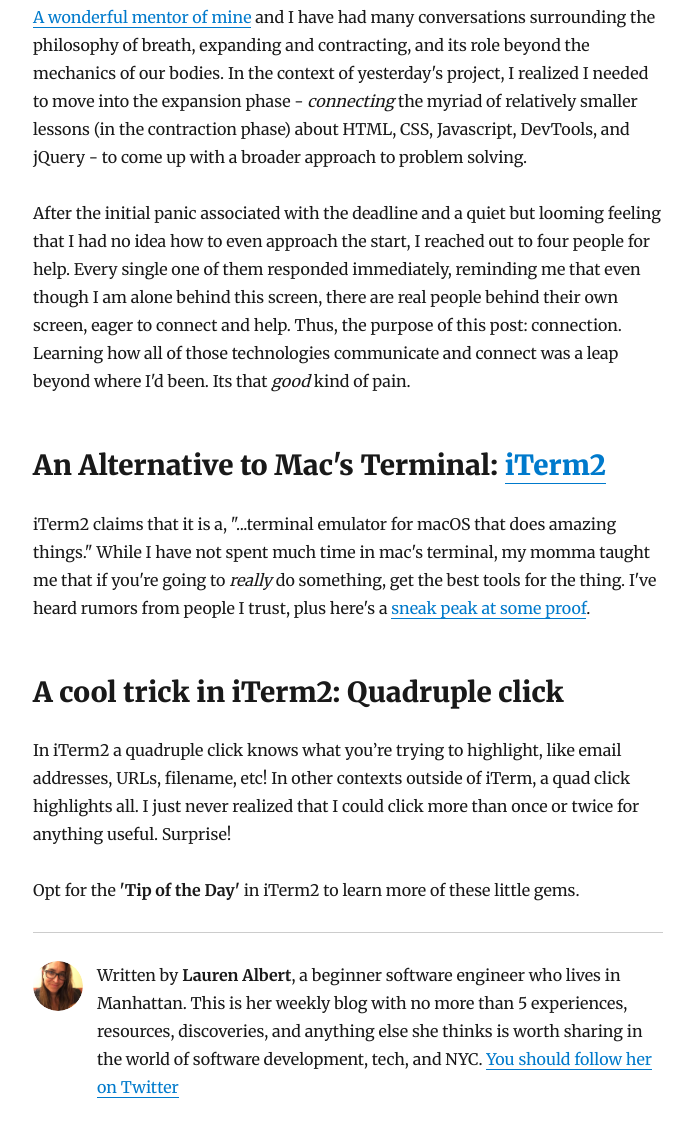
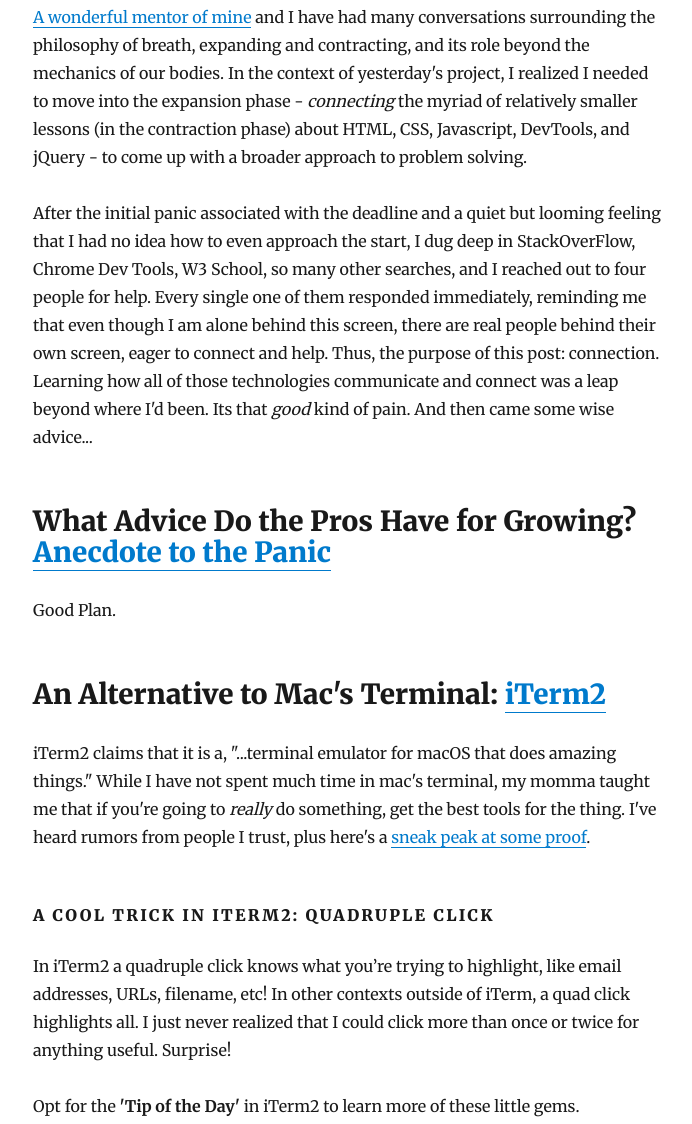
Before and after one commit to pleaseonthekeys/my-blog-starter, a Gatsby site: page /Just5_3/ in a window 1280 px wide. Shown: the part 2754-3878 px from the top of the page, without its empty margins (292-984 px from the left). Built offline with nearby package versions, Linux system fonts and the light colour scheme; Gatsby itself is replaced by a stand-in of ours; some packages are replaced by stand-ins of ours.

Commit message:
edited just53 to include video

```diff
--- a/content/blog/Just5_3/index.md
+++ b/content/blog/Just5_3/index.md
@@ -1,7 +1,7 @@
 ---
 title: Just 5- And Away we Go!! Plus a new weekly feature, Just $5(ish) Challenge, exploring $5ish flavor gems in NYC
 date: "2019-08-06"
-description: A Gelateria, A Little Growth Spurt, A Bigger Growth Spurt, An Upgrade, A Trick
+description: A Gelateria, A Little Growth Spurt, A Bigger Growth Spurt, A Totally Relevant Mind Set, An Upgrade
 ---
 
 ## A Tongue Curling Piece of Art for Just $5(ish): [*Amorino*](https://www.amorino.com/fr/boutiques.html)
@@ -50,13 +50,16 @@
 ## A Fun and Painful Stretch for Brains: A Mostly Empty Project with Fast Approaching Deadlines
 [A wonderful mentor of mine](http://www.intrinsictouchinstitute.com/about-robyn-jones.html) and I have had many conversations surrounding the philosophy of breath, expanding and contracting, and its role beyond the mechanics of our bodies. In the context of yesterday's project, I realized I needed to move into the expansion phase - *connecting* the myriad of relatively smaller lessons (in the contraction phase) about HTML, CSS, Javascript, DevTools, and jQuery - to come up with a broader approach to problem solving.
 
-After the initial panic associated with the deadline and a quiet but looming feeling that I had no idea how to even approach the start, I reached out to four people for help. Every single one of them responded immediately, reminding me that even though I am alone behind this screen, there are real people behind their own screen, eager to connect and help. Thus, the purpose of this post: connection. Learning how all of those technologies communicate and connect was a leap beyond where I'd been. Its that *good* kind of pain.
+After the initial panic associated with the deadline and a quiet but looming feeling that I had no idea how to even approach the start, I dug deep in StackOverFlow, Chrome Dev Tools, W3 School, so many other searches, and I reached out to four people for help. Every single one of them responded immediately, reminding me that even though I am alone behind this screen, there are real people behind their own screen, eager to connect and help. Thus, the purpose of this post: connection. Learning how all of those technologies communicate and connect was a leap beyond where I'd been. Its that *good* kind of pain. And then came some wise advice...
+
+## What Advice Do the Pros Have for Growing? [Anecdote to the Panic](https://youtu.be/askbjJx-BQg)
+Good Plan.
 
 
 ## An Alternative to Mac's Terminal: [iTerm2](https://www.iterm2.com/)
 iTerm2 claims that it is a, "...terminal emulator for macOS that does amazing things." While I have not spent much time in mac's terminal, my momma taught me that if you're going to *really* do something, get the best tools for the thing. I've heard rumors from people I trust, plus here's a [sneak peak at some proof](https://www.iterm2.com/features.html).
 
-## A cool trick in iTerm2: Quadruple click
+#### A cool trick in iTerm2: Quadruple click
 In iTerm2 a quadruple click knows what you’re trying to highlight, like email addresses, URLs, filename, etc!  In other contexts outside of iTerm, a quad click highlights all. I just never realized that I could click more than once or twice for anything useful. Surprise!
 
 Opt for the **'Tip of the Day'** in iTerm2 to learn more of these little gems.
```
